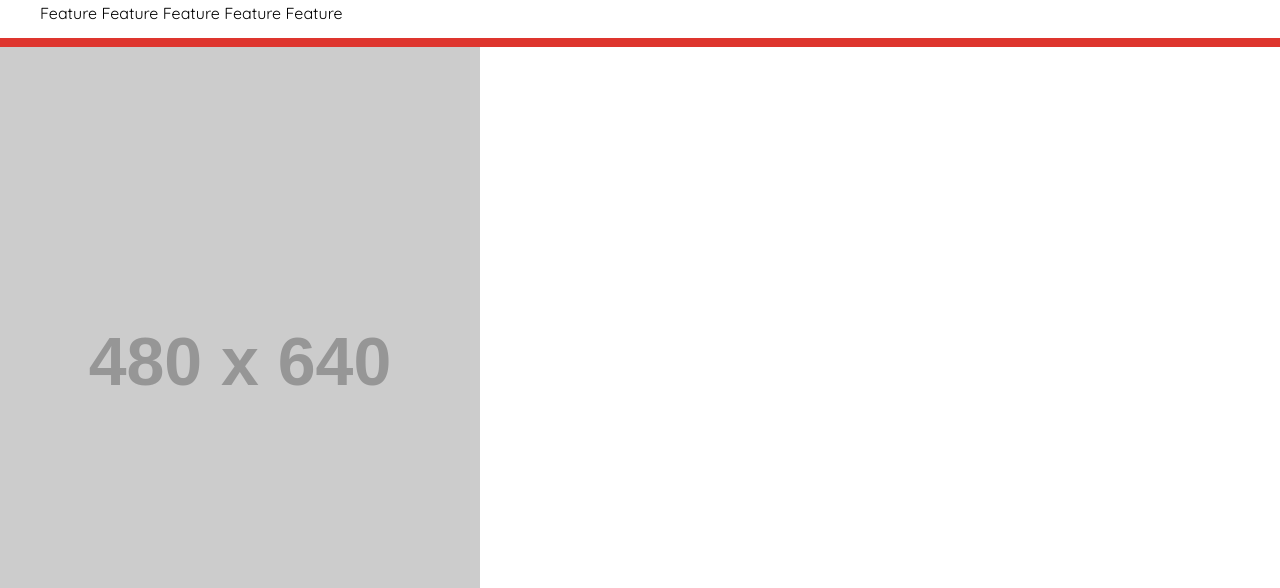
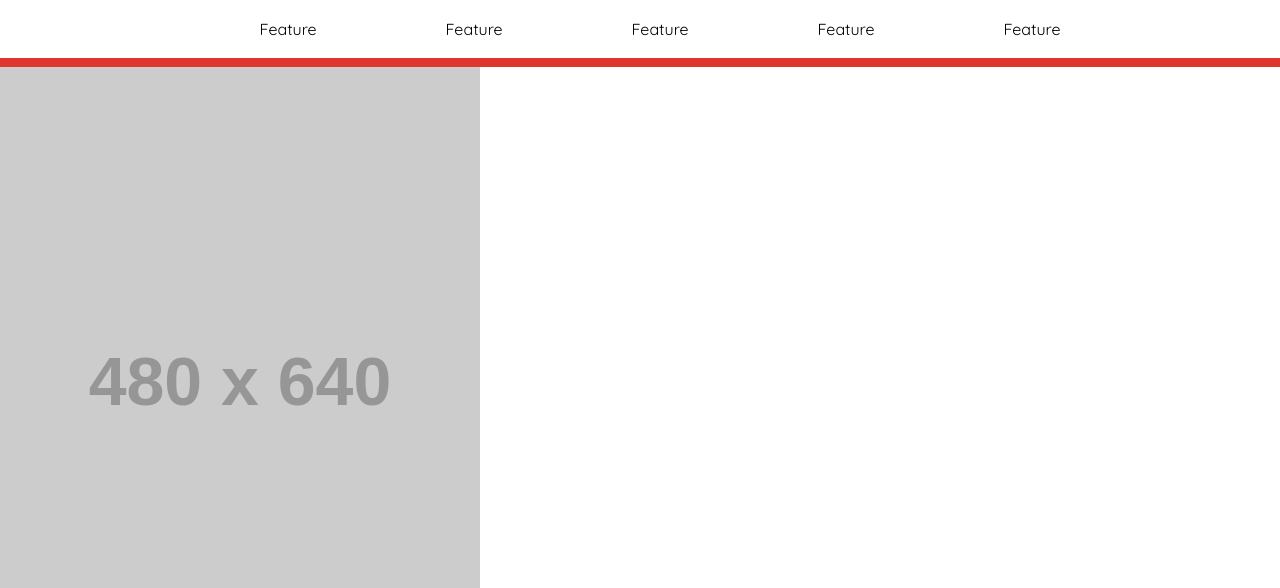
Before and after one commit to HackaGamers/adopteUnHeros, a plain HTML site: page client/index.html in a window 1280 px wide. Shown: the part 512-1100 px from the top of the page. Drawn offline with nearby package versions, Linux system fonts and the light colour scheme; placeholder pictures from the web are drawn by us; a small style sheet from the web is missing.

Commit message:
modified style for navbar

```diff
--- a/client/index.html
+++ b/client/index.html
@@ -3,8 +3,8 @@
 <head>
 	<meta charset="utf-8">
 	<title>Adore Your Heros</title>
+    <link href="https://fonts.googleapis.com/css?family=Quicksand:400,500,700" rel="stylesheet">
 	<link rel="stylesheet" type="text/css" href="style.css">
-	<link href="https://fonts.googleapis.com/css?family=Quicksand:400,500,700" rel="stylesheet">
 	<link rel="stylesheet" href="https://cdn.rawgit.com/necolas/normalize.css/master/normalize.css">
 	<link rel="stylesheet" href="https://cdn.rawgit.com/milligram/milligram/master/dist/milligram.min.css">
 
--- a/client/style.css
+++ b/client/style.css
@@ -1,5 +1,10 @@
 body {
 	font-family: 'Quicksand', sans-serif;
+}
+
+
+.title {
+
 }
 
 /* NavBar */
@@ -9,9 +14,14 @@ body {
 
 .navbar ul {
 	list-style-type: none;
-
+	margin: 0.2rem 2rem;
+	text-align: center;
 }
 
 .navbar li {
 	display: inline-block;
+	text-align: center;
+	margin: 0 1rem;
+	padding: 1rem;
+	min-width: 10%;
 }
```
